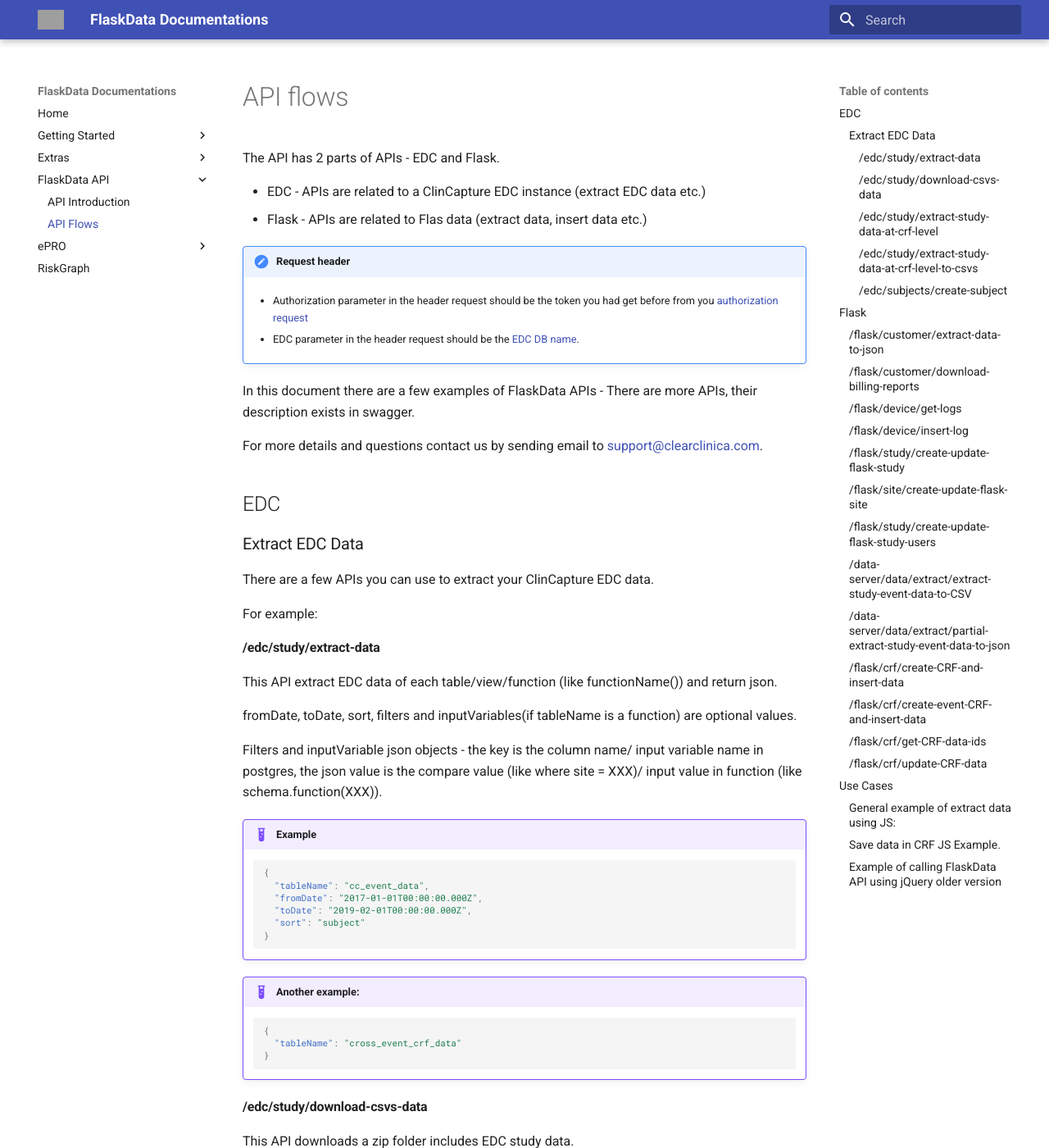
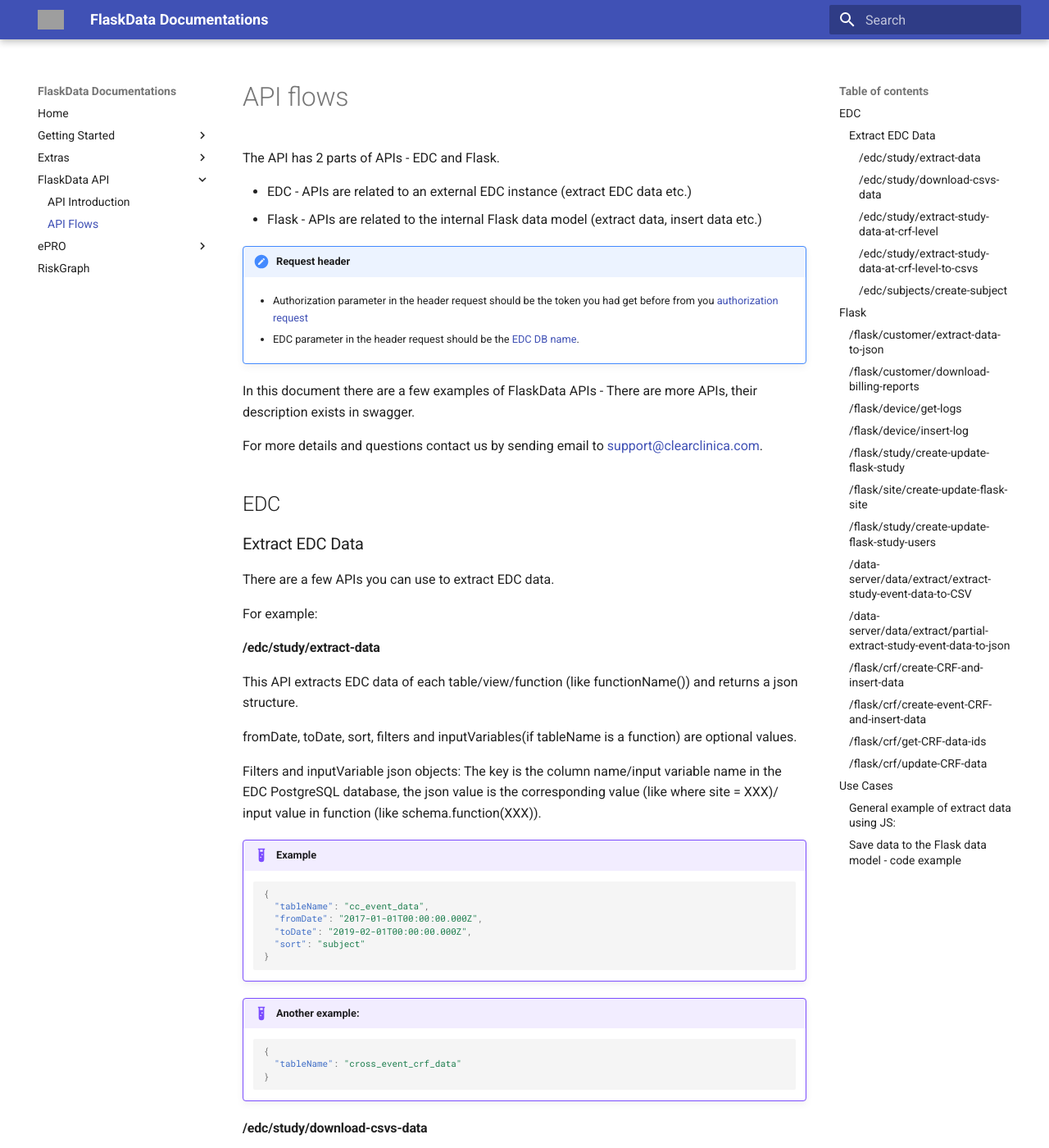
Before and after one commit to onlyjazz/flask-docs, an MkDocs documentation site: the page built from docs/apiflows.md, in a window 1280 px wide and 1400 px high. Shown: the whole window at 82% size. Built offline with MkDocs 1.6.1 and Material for MkDocs 9.7.7, drawn with Linux system fonts in a browser that asks for light colours; some of the changed text lies outside the part shown; grey boxes are pictures that could not be loaded.

Commit message:
Editing to polish up the code example of how to insert CRF data

````diff
--- a/docs/apiflows.md
+++ b/docs/apiflows.md
@@ -2,8 +2,8 @@
 
 The API has 2 parts of APIs - EDC and Flask.
 
-* EDC - APIs are related to a ClinCapture EDC instance (extract EDC data etc.)
-* Flask - APIs are related to Flas data (extract data, insert data etc.)
+* EDC - APIs are related to an external EDC instance (extract EDC data etc.)
+* Flask - APIs are related to the internal Flask data model (extract data, insert data etc.)
 
 !!! note "Request header"
 
@@ -18,15 +18,15 @@
 ## EDC
 
 ### Extract EDC Data
-There are a few APIs you can use to extract your ClinCapture EDC data.
+There are a few APIs you can use to extract  EDC data.
 
 For example:
 #### /edc/study/extract-data
-This API extract EDC data of each table/view/function (like functionName()) and return json.
+This API extracts EDC data of each table/view/function (like functionName()) and returns a json structure.
 
 fromDate, toDate, sort, filters and inputVariables(if tableName is a function) are optional values.
 
-Filters and inputVariable json objects - the key is the column name/ input variable name in postgres, the json value is the compare value (like where site = XXX)/ input value in function (like schema.function(XXX)).
+Filters and inputVariable json objects: The key is the column name/input variable name in the EDC PostgreSQL database, the json value is the corresponding value (like where site = XXX)/ input value in function (like schema.function(XXX)).
 
 !!!example
 
@@ -48,9 +48,9 @@
     ```
 
 #### /edc/study/download-csvs-data
-This API downloads a zip folder includes EDC study data.
+This API downloads a zip folder of CSV files with EDC study data.
 
-Each csv is an event CRF data.
+Each CSV file contains EDC Event-CRF data (Event is often called a Visit in an EDC)
 
 #### /edc/study/extract-study-data-at-crf-level
 This API extracts EDC data at CRF level and returns the data as a json object.
@@ -206,13 +206,19 @@
           });
 ```
 
-### Save data in CRF JS Example.
+### Save data to the Flask data model -  code example
 
-Your study uses FlaskForms application.
+Use case: You have a mobile app that collects data from a device or person,
+and you want to save the data to the Flask data model.
 
-You have a mobile app and you want to collect data and save it to a Flask Forms Event/CRF
+Pre-requisites:  You will have already create necessary entities in the Flask data model:
+Study, Site, Event, Form (CRF), Form items.
 
-This JS code is an example to create CRF and save its data into existing event.
+The data items you send via the API correspond to data items in a Form.
+
+The following client-side code example uses JavaScript and can be run inside the Chrome debugger
+or embedded in a test HTML page. The client-side code uses Jquery to perform Ajax calls.
+
 ```JavaScript
         $(document).ready(function() {
               // Call insertDataIntoFlaskFormsCRF function to assign new CRF and save data.
@@ -292,22 +298,6 @@
         {"ITEM_SP_AGE_WR6NP":30, "ITEM_SP_MANWOMAN_HDNAO":2}
         ```
 
-The output should be new CRF for the subject with the correct data.
+The output will be a new CRF for the subject with the  data you provided in the API call.
 
-### Example of calling FlaskData API using jQuery older version
-```JavaScript
-      var http = new XMLHttpRequest();
-      var url = 'https://dev-api.flaskdata.io/auth/authorize';
-      var params = '{"email":"xxx@gmail.com","password":"123456"}';
-      http.open('POST', url, true);
-
-      //Send the proper header information along with the request
-      http.setRequestHeader('Content-type', 'application/json');
-
-      http.onreadystatechange = function() {//Call a function when the state changes.
-          if(http.readyState == 4 && http.status == 200) {
-              alert(http.responseText);
-          }
-      }
-      http.send(params);
-```
+You can see the data after the update in the /subjects/flask-events/<subjectID> page
````
